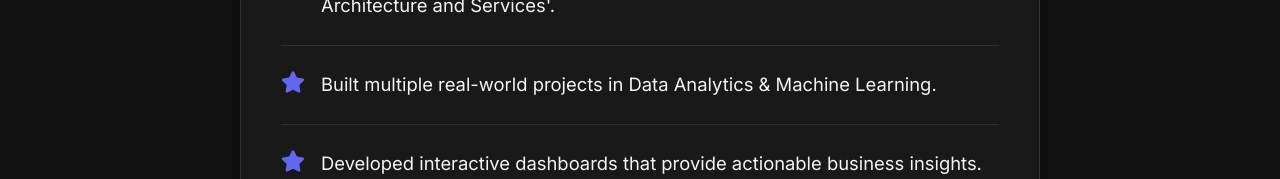
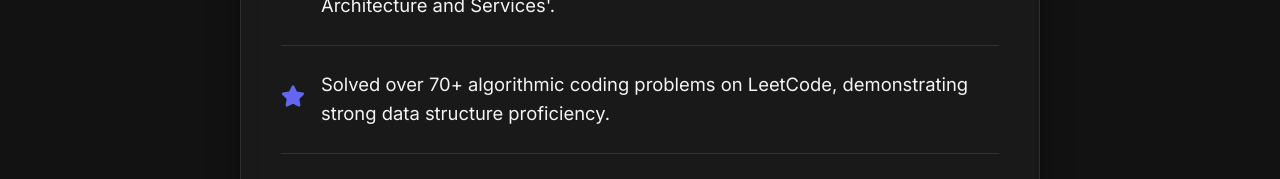
Before and after one commit to Gnaneswar10/portfolio, a React (Vite) app: page /achievements in a window 1280 px wide. Shown: the part 495-674 px from the top of the page. Built offline with nearby package versions, Linux system fonts and the light colour scheme.

Commit message:
Add 70+ LeetCode problems milestone to Achievements page

```diff
--- a/src/pages/Achievements.jsx
+++ b/src/pages/Achievements.jsx
@@ -7,6 +7,7 @@ import './Achievements.css';
 function Achievements() {
   const achievementsList = [
     "Awarded the trophy for 'Introduction to Cloud Infrastructure: Azure Architecture and Services'.",
+    "Solved over 70+ algorithmic coding problems on LeetCode, demonstrating strong data structure proficiency.",
     "Built multiple real-world projects in Data Analytics & Machine Learning.",
     "Developed interactive dashboards that provide actionable business insights.",
     "Completed 300+ hours of certified web development and programming training."
```
